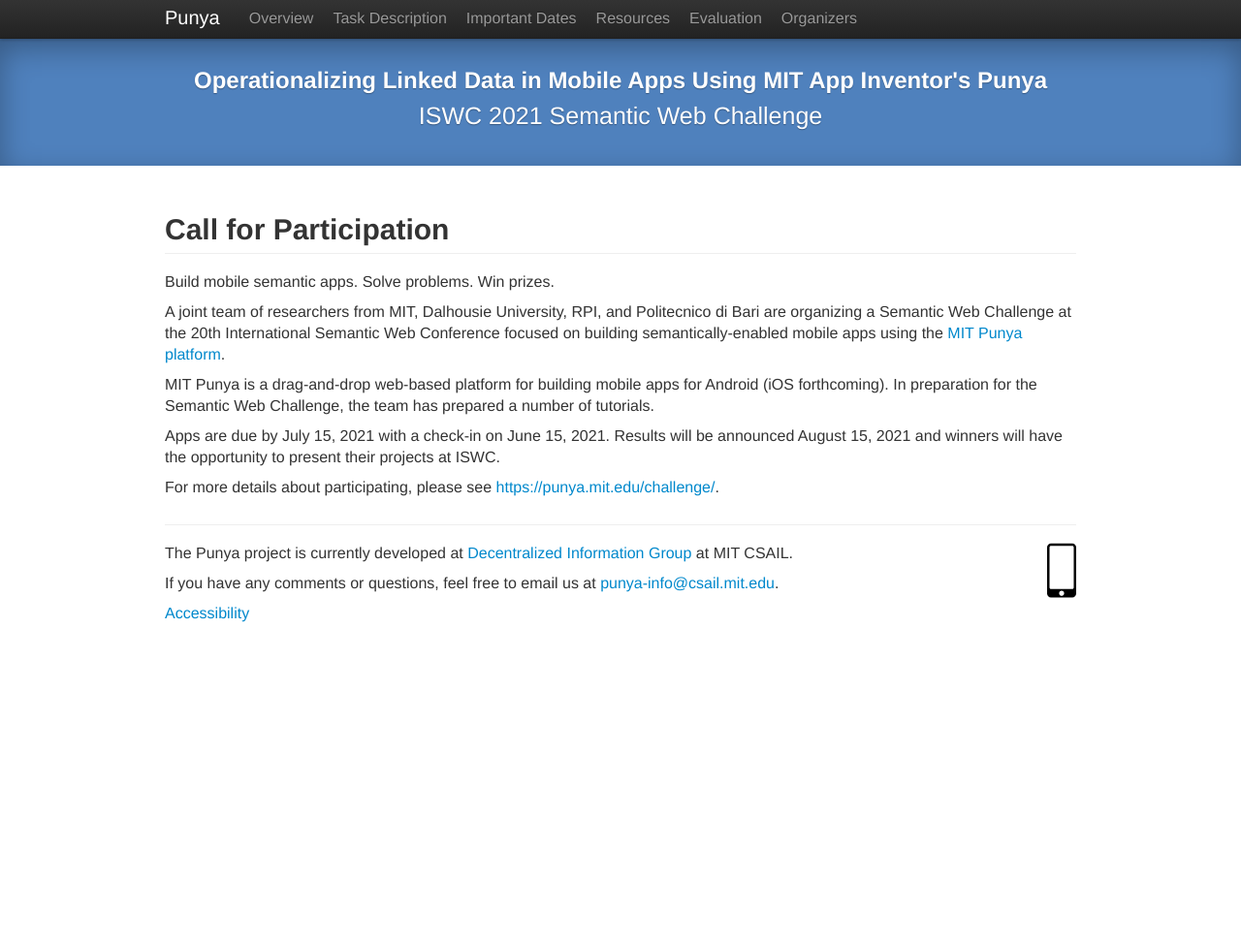
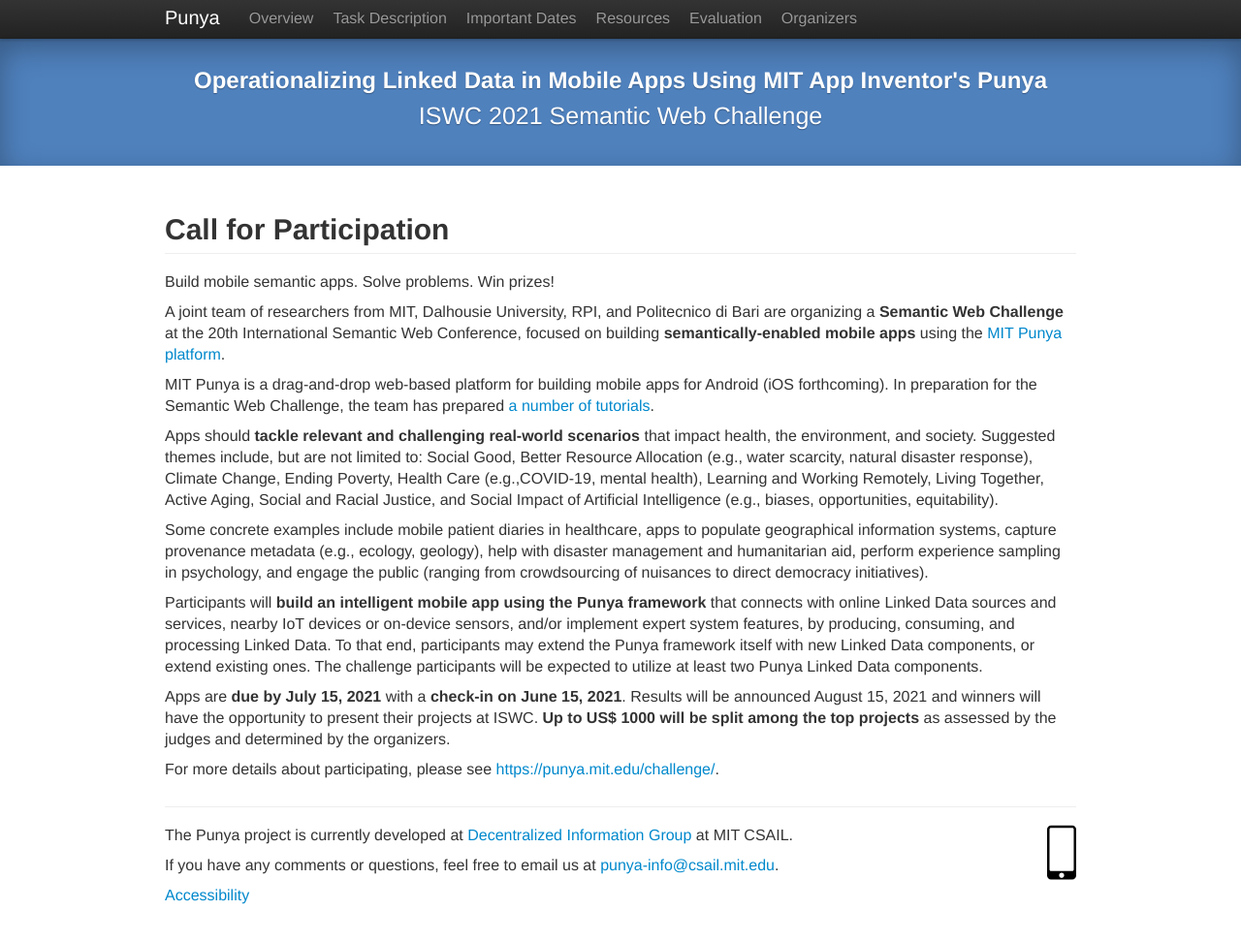
Before and after one commit to mit-dig/punya-website, a Jekyll site: the page built from challenge/cfp.md, in a window 1280 px wide and 1020 px high. Shown: the top 972 px of the window at 97% size. Built offline with Jekyll 4.4.1, drawn with Linux system fonts in a browser that asks for light colours.

Commit message:
some more content in the cfp

```diff
--- a/challenge/cfp.md
+++ b/challenge/cfp.md
@@ -5,12 +5,18 @@
 
 # Call for Participation
 
-Build mobile semantic apps. Solve problems. Win prizes.
+Build mobile semantic apps. Solve problems. Win prizes!
 
-A joint team of researchers from MIT, Dalhousie University, RPI, and Politecnico di Bari are organizing a Semantic Web Challenge at the 20th International Semantic Web Conference focused on building semantically-enabled mobile apps using the [MIT Punya platform](https://punya.mit.edu).
+A joint team of researchers from MIT, Dalhousie University, RPI, and Politecnico di Bari are organizing a **Semantic Web Challenge** at the 20th International Semantic Web Conference, focused on building **semantically-enabled mobile apps** using the [MIT Punya platform](https://punya.mit.edu).
 
-MIT Punya is a drag-and-drop web-based platform for building mobile apps for Android (iOS forthcoming). In preparation for the Semantic Web Challenge, the team has prepared a number of tutorials.
+MIT Punya is a drag-and-drop web-based platform for building mobile apps for Android (iOS forthcoming). In preparation for the Semantic Web Challenge, the team has prepared [a number of tutorials](http://punya.mit.edu/tutorials/).
 
-Apps are due by July 15, 2021 with a check-in on June 15, 2021. Results will be announced August 15, 2021 and winners will have the opportunity to present their projects at ISWC.
+Apps should **tackle relevant and challenging real-world scenarios** that impact health, the environment, and society. Suggested themes include, but are not limited to: Social Good, Better Resource Allocation (e.g., water scarcity, natural disaster response), Climate Change, Ending Poverty, Health Care (e.g.,COVID-19, mental health), Learning and Working Remotely, Living Together, Active Aging, Social and Racial Justice, and Social Impact of Artificial Intelligence (e.g., biases, opportunities, equitability).
+
+Some concrete examples include mobile patient diaries in healthcare, apps to populate geographical information systems, capture provenance metadata (e.g., ecology, geology), help with disaster management and humanitarian aid, perform experience sampling in psychology, and engage the public (ranging from crowdsourcing of nuisances to direct democracy initiatives).
+
+Participants will **build an intelligent mobile app using the Punya framework** that connects with online Linked Data sources and services, nearby IoT devices or on-device sensors, and/or implement expert system features, by producing, consuming, and processing Linked Data. To that end, participants may extend the Punya framework itself with new Linked Data components, or extend existing ones. The challenge participants will be expected to utilize at least two Punya Linked Data components.
+
+Apps are **due by July 15, 2021** with a **check-in on June 15, 2021**. Results will be announced August 15, 2021 and winners will have the opportunity to present their projects at ISWC. **Up to US$ 1000 will be split among the top projects** as assessed by the judges and determined by the organizers.
 
 For more details about participating, please see [https://punya.mit.edu/challenge/](https://punya.mit.edu/challenge/).
```
